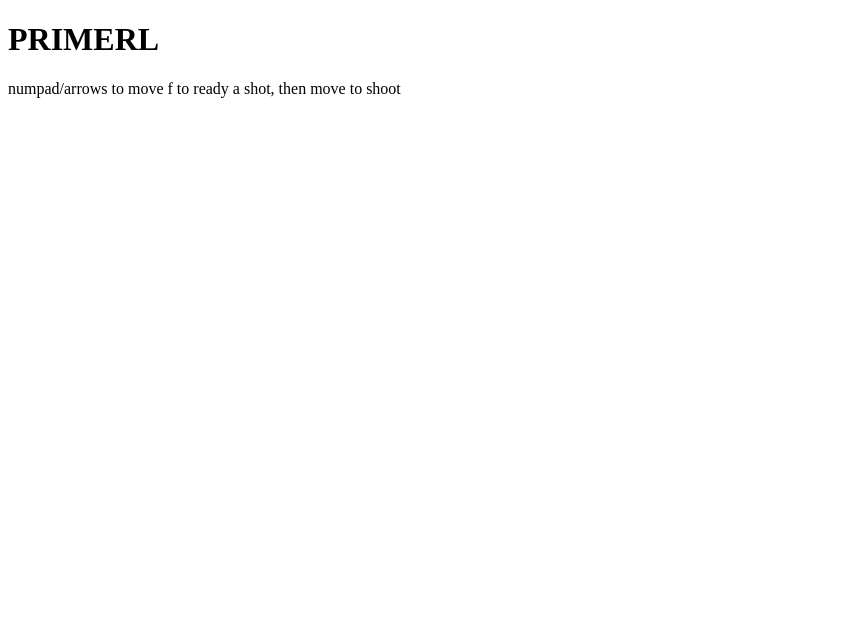
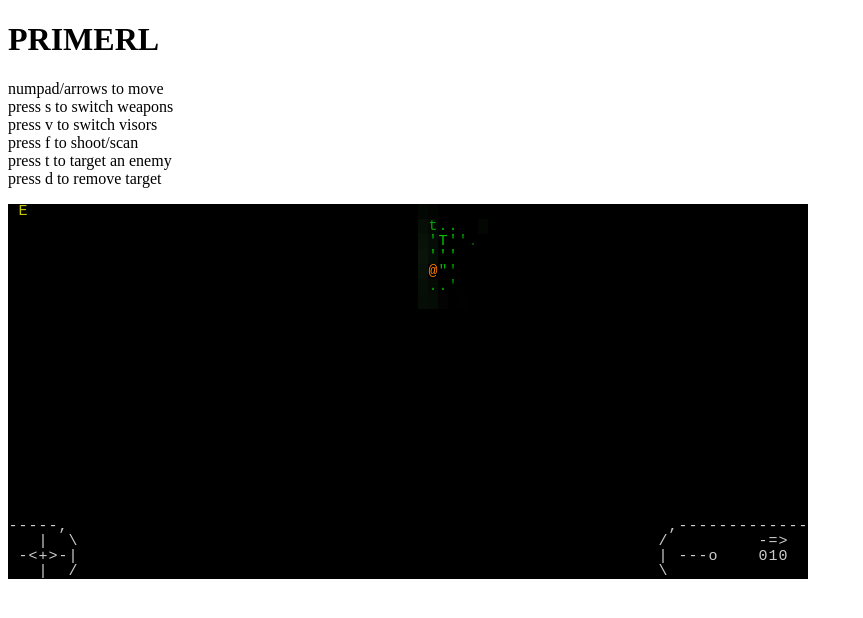
Before and after one commit to Objelisks/primerl, a plain HTML site: page index.html in a window 1280 px wide. Shown: the whole page, without its empty margins (0-863 px from the left). Drawn offline with Linux system fonts and the light colour scheme.

Commit message:
Fixes for playability

```diff
--- a/ai.js
+++ b/ai.js
@@ -23,11 +23,12 @@ AI.Crawler = function() {
 		var newPos = [this.x + moveDir[0], this.y + moveDir[1]];
 		if(Game.isOpen(newPos[0], newPos[1])) {
 			bestPos = newPos;
+			break;
 		} else if(bestPos != null) {
 			break;
 		}
 
-		currentDir = (currentDir + 1).mod(8);
+		currentDir = (currentDir - 1).mod(8);
 	} while(currentDir != this.lastDir);
 
 	if(bestPos != null) {
--- a/bio.js
+++ b/bio.js
@@ -41,8 +41,8 @@ var BioLevel = function() {
 BioLevel.extend(Level);
 
 BioLevel.prototype.generate = function() {
-	var digger = new  ROT.Map.Cellular(80, 25);
-	digger.randomize(0.4);
+	var digger = new  ROT.Map.Uniform(80, 22);
+	//digger.randomize(0.4);
 	this.freeCells = [];
 
 	var floor = [".", "'", "\""];
@@ -54,6 +54,7 @@ BioLevel.prototype.generate = function() {
 			this.map[key] = {
 				solid: false,
 				ch: floor.random(),
+				color: this.ambient,
 				heat: 50,
 				things: []
 			}
@@ -61,6 +62,7 @@ BioLevel.prototype.generate = function() {
 			this.map[key] = {
 				solid: true,
 				ch: " ",
+				color: "black",
 				heat: 0,
 				things: []
 			}
--- a/game.js
+++ b/game.js
@@ -19,7 +19,7 @@ var Game = {
 
 		this.effects = new Effects();
 
-		var levelType = LavaLevel;
+		var levelType = BioLevel;
 		this.level = new levelType();
 		this.level.generate();
 
--- a/index.html
+++ b/index.html
@@ -17,8 +17,12 @@
 	<body onload="Game.init()">
 		<h1>PRIMERL</h1>
 		<p>
-			numpad/arrows to move
-			f to ready a shot, then move to shoot
+			numpad/arrows to move</br>
+			press s to switch weapons</br>
+			press v to switch visors</br>
+			press f to shoot/scan</br>
+			press t to target an enemy</br>
+			press d to remove target
 		</p>
 	</body>
 </html>
--- a/lava.js
+++ b/lava.js
@@ -31,7 +31,7 @@ var Shriekbat = {
 		"\\----------/"
 		]
 	}
-},
+}
 
 var Magmoor = {
 	ch: "M",
```
Also changed, not shown: 1 other file.
